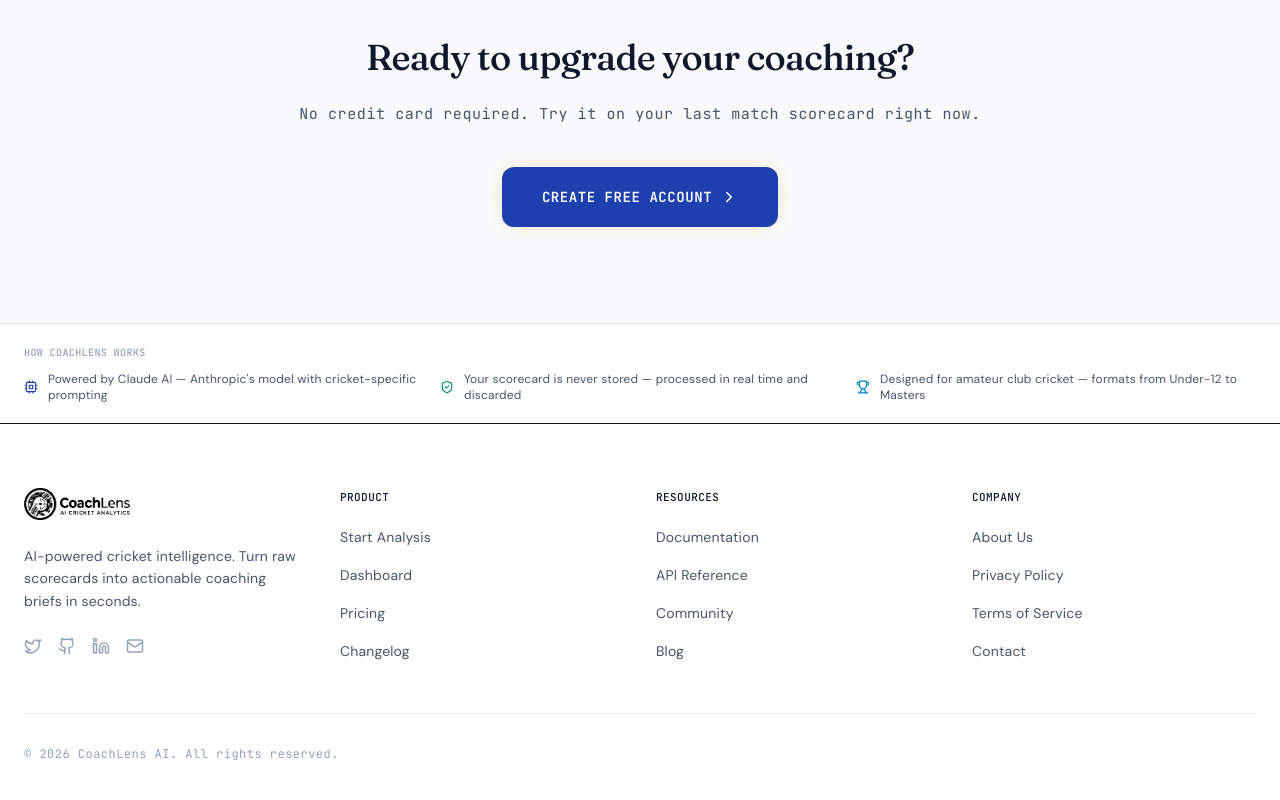
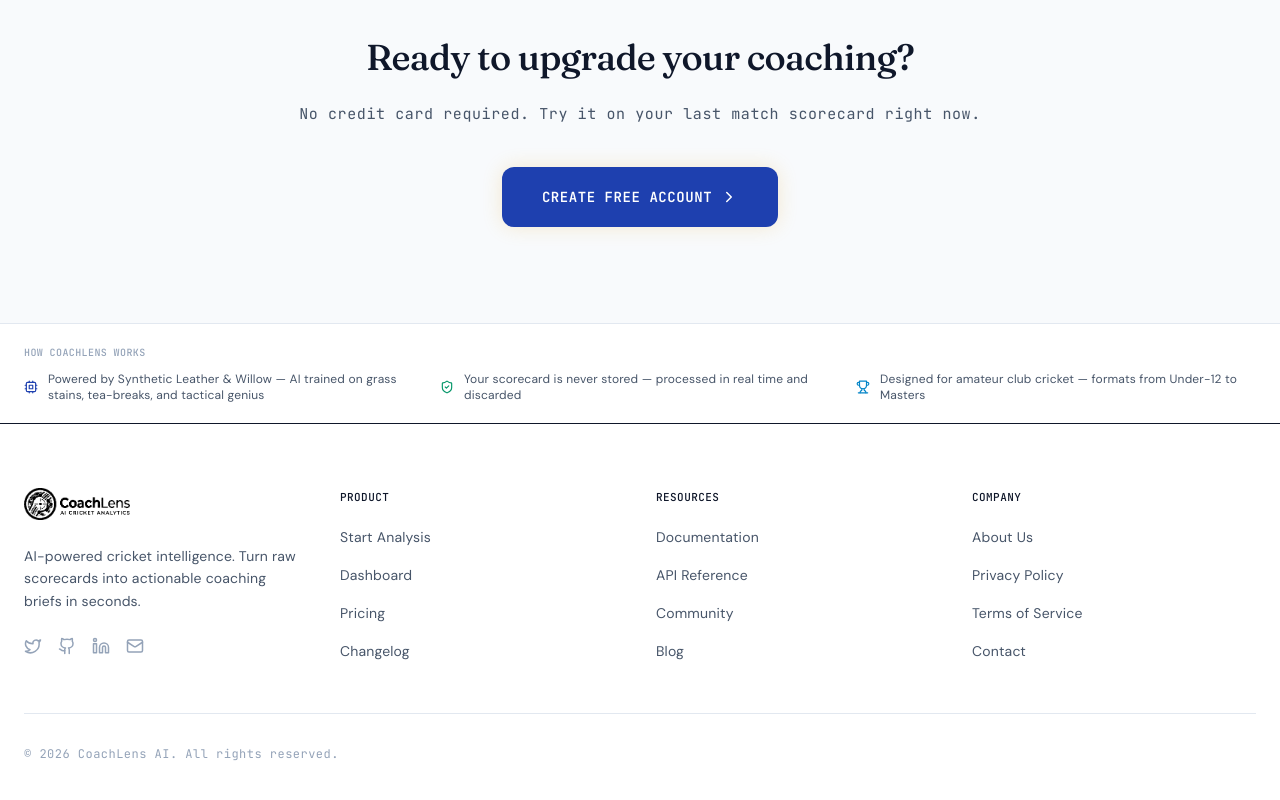
Before and after one commit to ShivamGawade-XS/CoachLens, a React (Vite) app: page / in a window 1280 px wide. Shown: the part 2288-3088 px from the top of the page. Built offline with nearby package versions, Linux system fonts and the light colour scheme; no server answers.

Commit message:
style(footer): replace tagline with creative sports themed message

```diff
--- a/src/components/Footer/Footer.jsx
+++ b/src/components/Footer/Footer.jsx
@@ -12,7 +12,7 @@ export default function Footer() {
           <div className="grid grid-cols-1 md:grid-cols-3 gap-4 text-xs text-textSecondary">
             <div className="flex items-center gap-2.5">
               <Cpu size={14} className="text-accent shrink-0" />
-              <span>Powered by Claude AI — Anthropic's model with cricket-specific prompting</span>
+              <span>Powered by Synthetic Leather & Willow — AI trained on grass stains, tea-breaks, and tactical genius</span>
             </div>
             <div className="flex items-center gap-2.5">
               <ShieldCheck size={14} className="text-aggressor-text shrink-0" />
```
